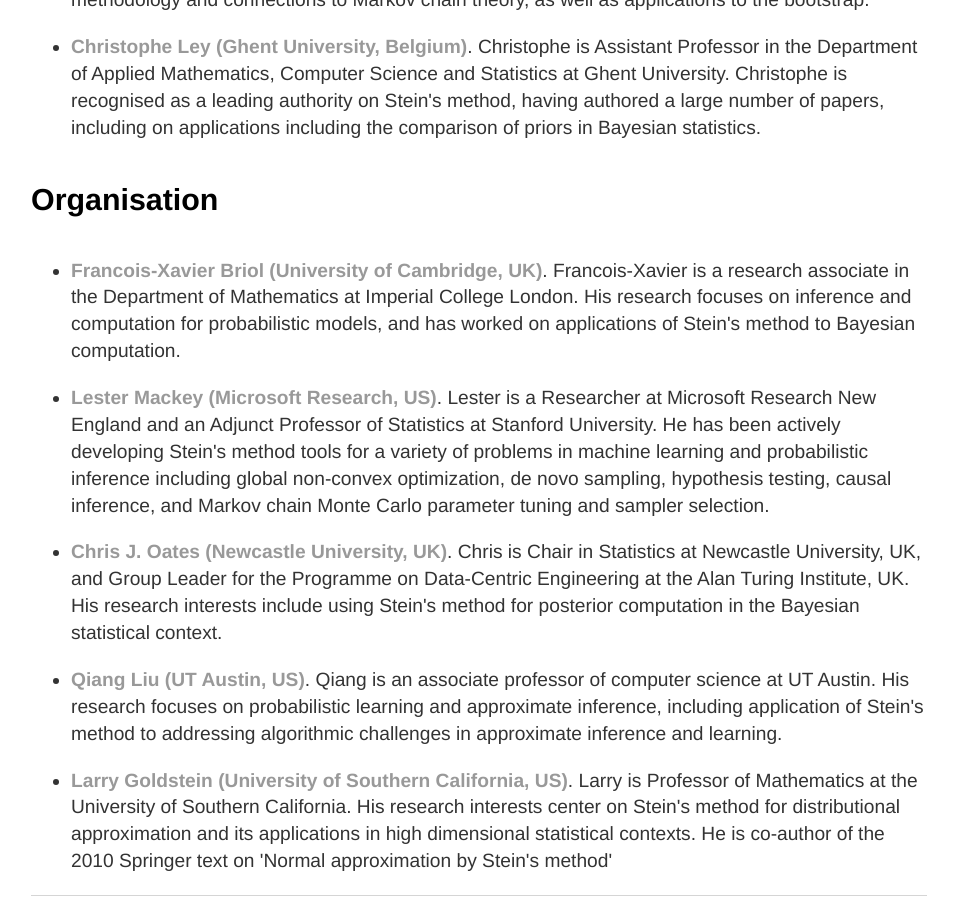
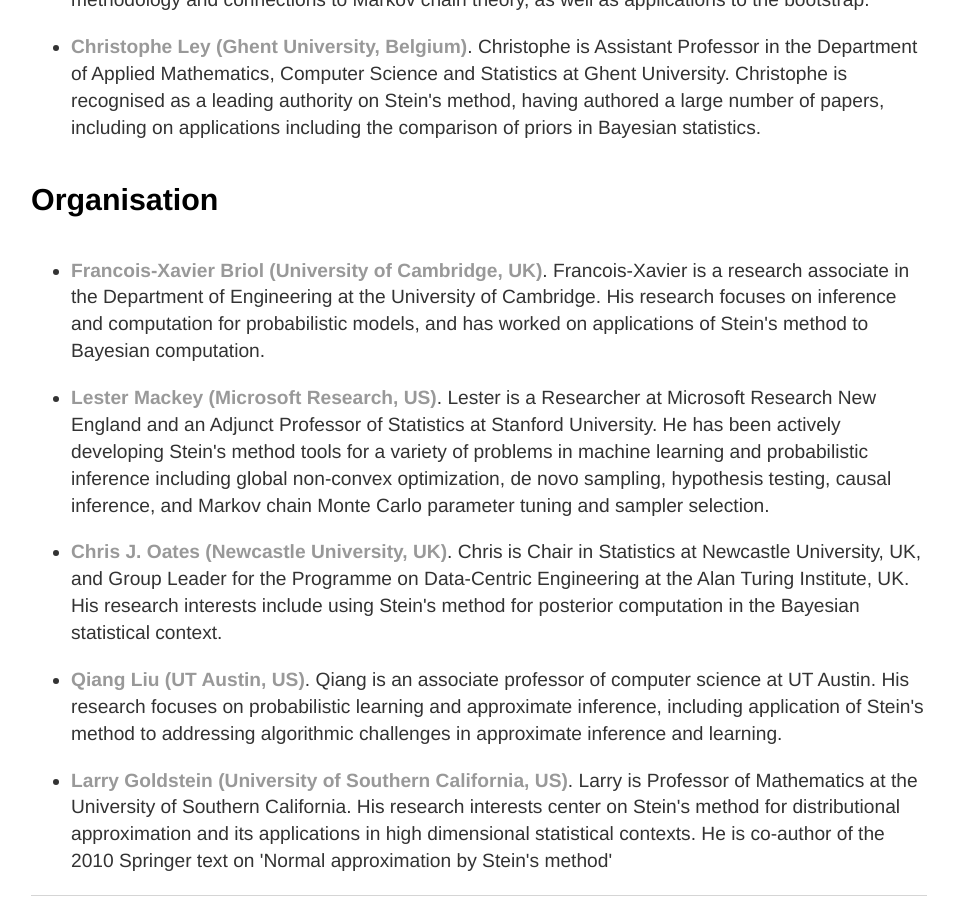
Before and after one commit to steinworkshop/steinworkshop.github.io, a Jekyll site: the page built from index.html, in a window 1280 px wide and 900 px high, scrolled down 2398 px. Shown: the whole window, without its empty margins (161-1115 px from the left). Built offline with Jekyll 4.4.1, drawn with Linux system fonts in a browser that asks for light colours.

Commit message:
cambridge

```diff
--- a/index.html
+++ b/index.html
@@ -68,7 +68,7 @@
 	<h4>Organisation</h4>
 
 	<ul>
-			<li> <strong><a href="https://fxbriol.github.io/"> Francois-Xavier Briol (University of Cambridge, UK)</a></strong>. Francois-Xavier is a research associate in the Department of Mathematics at Imperial College London. His research focuses on inference and computation for probabilistic models, and has worked on applications of Stein's method to Bayesian computation. </li>
+			<li> <strong><a href="https://fxbriol.github.io/"> Francois-Xavier Briol (University of Cambridge, UK)</a></strong>. Francois-Xavier is a research associate in the Department of Engineering at the University of Cambridge. His research focuses on inference and computation for probabilistic models, and has worked on applications of Stein's method to Bayesian computation. </li>
 
 			<li> <strong><a href="https://web.stanford.edu/~lmackey/"> Lester Mackey (Microsoft Research, US)</a></strong>. Lester is a Researcher at Microsoft Research New England and an Adjunct Professor of Statistics at Stanford University. He has been actively developing Stein's method tools for a variety of problems in machine learning and probabilistic inference including global non-convex optimization, de novo sampling, hypothesis testing, causal inference, and Markov chain Monte Carlo parameter tuning and sampler selection. </li>
 
```
